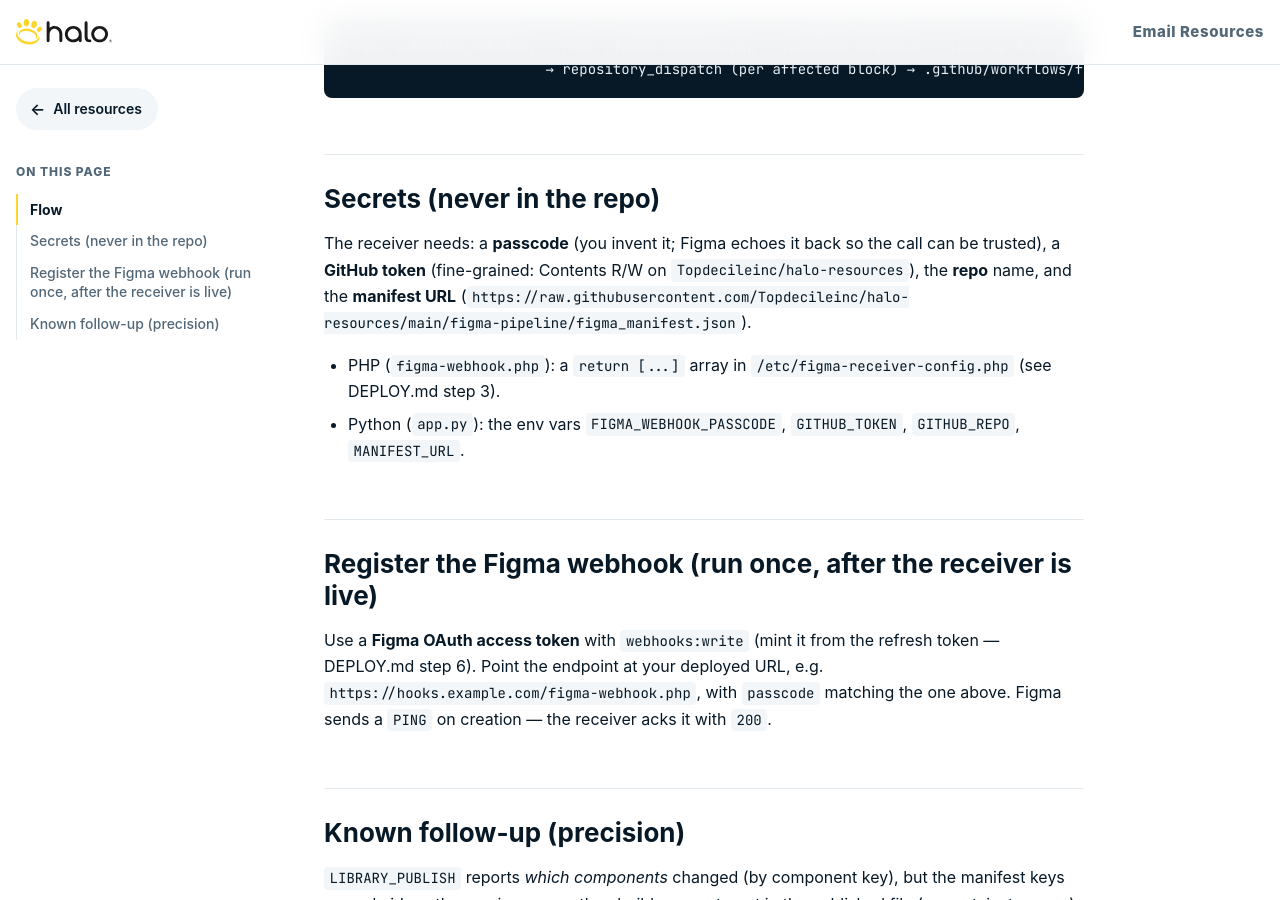
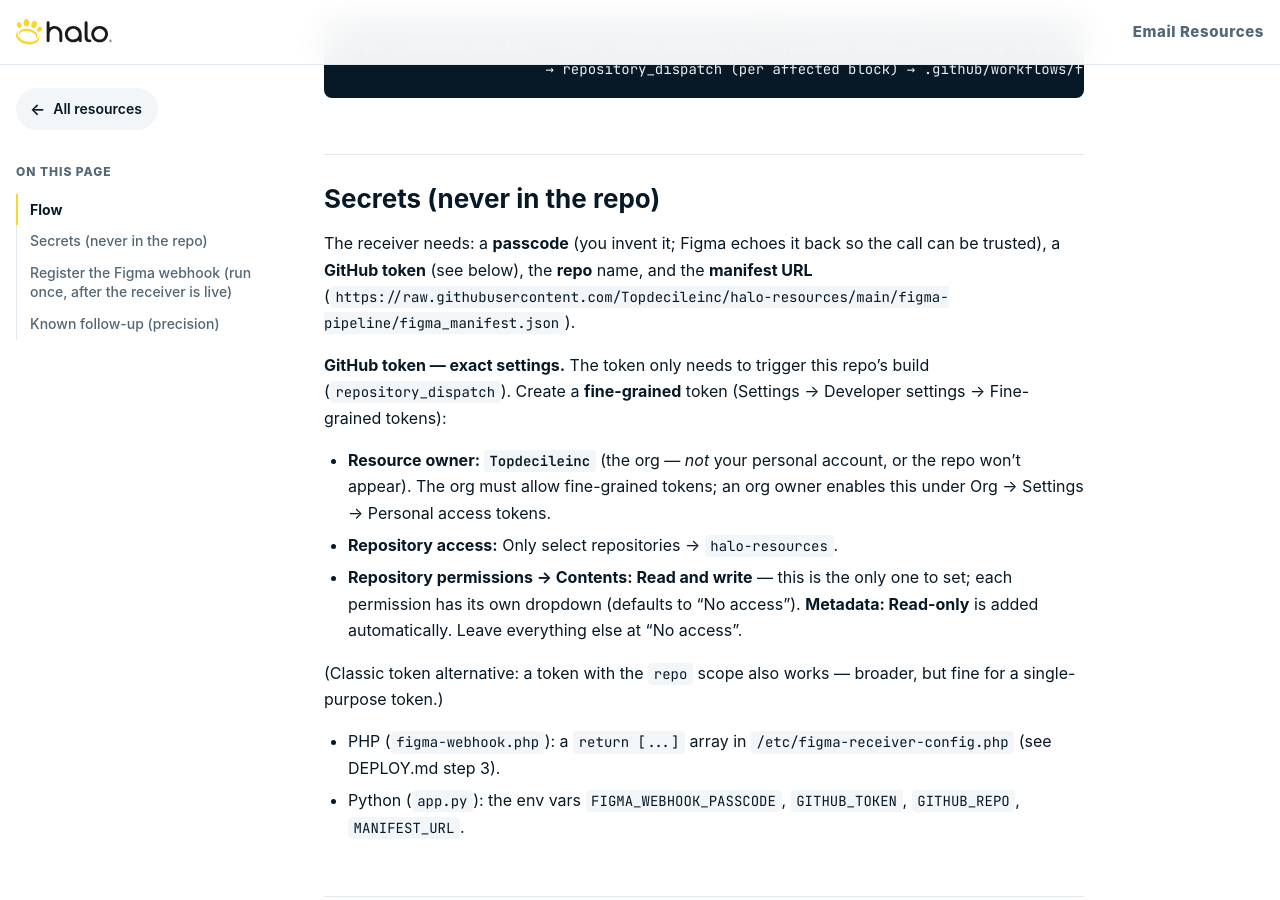
Before and after one commit to Topdecileinc/halo-resources, a Jekyll site: the page built from figma-pipeline/receiver/README.md, in a window 1280 px wide and 900 px high, scrolled down 460 px. Built offline with Jekyll 4.4.1, drawn with Linux system fonts in a browser that asks for light colours; our own code applies the rules of GitHub Pages for plain Markdown files.

Commit message:
figma-pipeline/receiver docs: spell out exact GitHub token permission
Contents: Read and write is the only repo permission needed for repository_dispatch
(Metadata: Read auto-added). Also note the org Resource-owner gotcha.

Co-Authored-By: Claude Opus 4.8 <noreply@anthropic.com>

```diff
--- a/figma-pipeline/receiver/README.md
+++ b/figma-pipeline/receiver/README.md
@@ -20,9 +20,22 @@ Figma (LIBRARY_PUBLISH) → POST /figma-webhook.php → validate passcode → lo
 ## Secrets (never in the repo)
 
 The receiver needs: a **passcode** (you invent it; Figma echoes it back so the call can be
-trusted), a **GitHub token** (fine-grained: Contents R/W on `Topdecileinc/halo-resources`),
-the **repo** name, and the **manifest URL**
+trusted), a **GitHub token** (see below), the **repo** name, and the **manifest URL**
 (`https://raw.githubusercontent.com/Topdecileinc/halo-resources/main/figma-pipeline/figma_manifest.json`).
+
+**GitHub token — exact settings.** The token only needs to trigger this repo's build
+(`repository_dispatch`). Create a **fine-grained** token (Settings → Developer settings →
+Fine-grained tokens):
+- **Resource owner: `Topdecileinc`** (the org — *not* your personal account, or the repo
+  won't appear). The org must allow fine-grained tokens; an org owner enables this under
+  Org → Settings → Personal access tokens.
+- **Repository access:** Only select repositories → `halo-resources`.
+- **Repository permissions → Contents: Read and write** — this is the only one to set; each
+  permission has its own dropdown (defaults to "No access"). **Metadata: Read-only** is added
+  automatically. Leave everything else at "No access".
+
+(Classic token alternative: a token with the `repo` scope also works — broader, but fine for a
+single-purpose token.)
 
 - PHP (`figma-webhook.php`): a `return [...]` array in `/etc/figma-receiver-config.php` (see DEPLOY.md step 3).
 - Python (`app.py`): the env vars `FIGMA_WEBHOOK_PASSCODE`, `GITHUB_TOKEN`, `GITHUB_REPO`, `MANIFEST_URL`.
```
Also changed, not shown: figma-pipeline/receiver/DEPLOY.md (+11 -2 lines).
